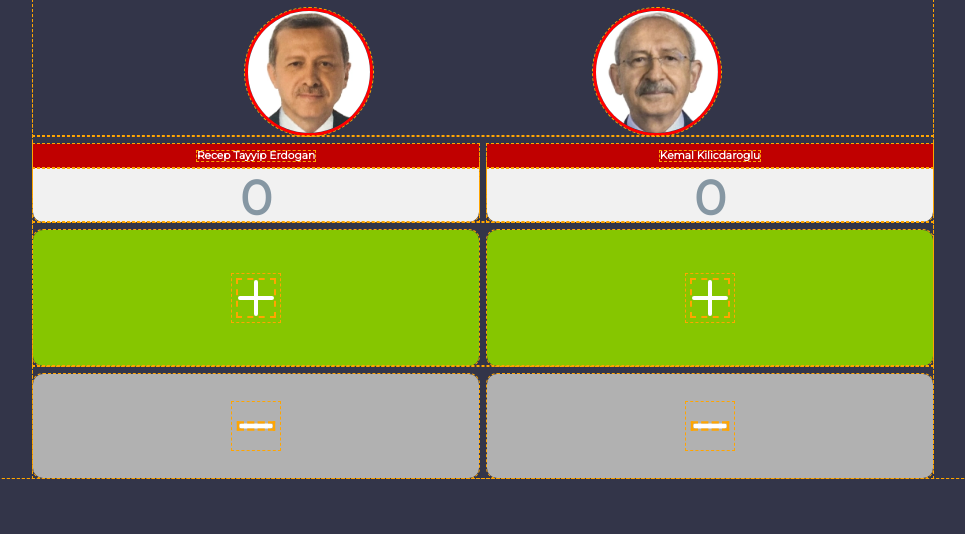
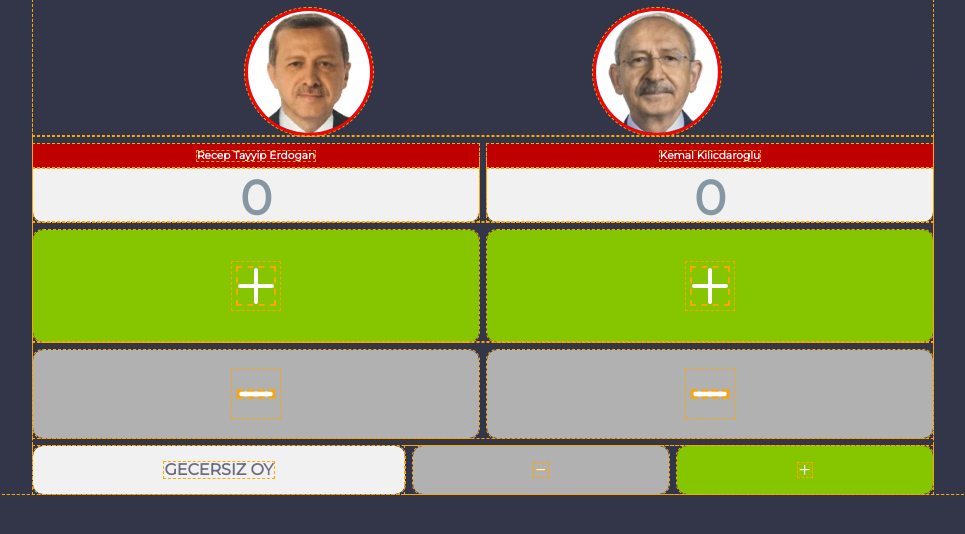
Before and after one commit to K2adir/oySay, a React (Vite) app: page / in a window 1280 px wide. Shown: the top 534 px of the page, without its empty margins (157-1122 px from the left). Built offline with nearby package versions, Linux system fonts and the light colour scheme.

Commit message:
gecersiz

```diff
--- a/src/components/ProfileVoteAdd/ProfileVoteAdd.jsx
+++ b/src/components/ProfileVoteAdd/ProfileVoteAdd.jsx
@@ -5,8 +5,14 @@ import { HiOutlinePlus } from "react-icons/hi";
 import { HiMinus } from "react-icons/hi";
 
 const ProfileVoteAdd = () => {
-  const { recepVotes, setRecepVotes, kemalVotes, setKemalVotes } =
-    useContext(VoteContext);
+  const {
+    recepVotes,
+    setRecepVotes,
+    kemalVotes,
+    setKemalVotes,
+    gecersizVotes,
+    setGecersizVotes,
+  } = useContext(VoteContext);
 
   return (
     <>
@@ -41,6 +47,31 @@ const ProfileVoteAdd = () => {
           <HiMinus style={{ color: "white" }} />
         </button>
       </div>
+      {/* // VOID */}
+
+      <div className="vote__void">
+        <div className="vote__void_text">
+          <h4>GECERSIZ OY</h4>
+        </div>
+        <div className="vote__void_buttons">
+          <button
+            className="void__minus_btn"
+            onClick={() =>
+              setGecersizVotes(gecersizVotes === 0 ? 0 : gecersizVotes - 1)
+            }
+          >
+            <HiMinus style={{ color: "white" }} />
+          </button>
+          <button
+            className="void__plus_btn"
+            onClick={() =>
+              setGecersizVotes(gecersizVotes === 0 ? 0 : gecersizVotes + 1)
+            }
+          >
+            <HiOutlinePlus style={{ color: "white" }} />
+          </button>
+        </div>
+      </div>
     </>
   );
 };
--- a/src/components/ProfileVoteAdd/ProfileVoteAdd.scss
+++ b/src/components/ProfileVoteAdd/ProfileVoteAdd.scss
@@ -1,7 +1,7 @@
 .dashboard__container {
   .profile__add_btn {
     width: 42vw;
-    height: 17vh;
+    height: 14vh;
     font-size: 3rem;
     display: flex;
     justify-content: center;
@@ -16,7 +16,7 @@
   }
   .profile__minus_btn {
     width: 42vw;
-    height: 13vh;
+    height: 11vh;
     font-size: 3rem;
     display: flex;
     justify-content: center;
@@ -31,3 +31,49 @@
     background-color: #c00000;
   }
 }
+
+.vote__void {
+  display: flex;
+  margin-top: 0.5rem;
+}
+
+.vote__void_text {
+  border-radius: 10px;
+  display: flex;
+  justify-content: center;
+  align-items: center;
+  background-color: #f1f1f1;
+  flex: 1.6; /* text takes 2/4 of the available space */
+  padding: 0 1rem; /* To give some space around the text */
+  height: 3rem;
+  color: #6a6c7b;
+}
+
+.vote__void_buttons {
+  display: flex;
+  flex: 2; /* buttons together take 2/4 of the available space */
+  justify-content: space-around;
+  gap: 0.5rem;
+  padding-left: 0.5rem;
+}
+
+.void__minus_btn,
+.void__plus_btn {
+  cursor: pointer;
+  display: flex;
+  justify-content: center;
+  align-items: center;
+  border-radius: 10px;
+  //   width: calc(50% - 0.6rem);
+  width: 20vw;
+  height: 3rem;
+  border: none;
+}
+
+.void__minus_btn {
+  background-color: #b1b1b1;
+}
+
+.void__plus_btn {
+  background-color: #86c600;
+}
```
